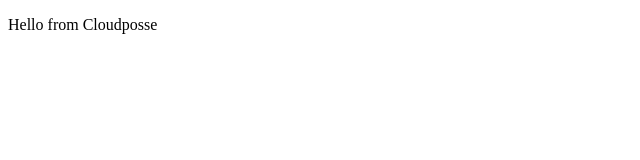
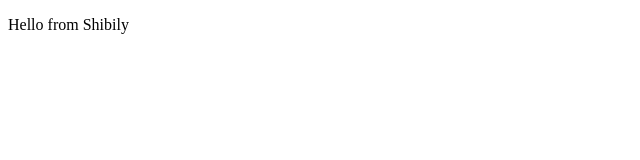
Before and after one commit to leshibily/cloudposse-terraform-demo, a plain HTML site: page src/index.html in a window 1280 px wide. Shown: the full height of the page, 0-640 px from the left. Drawn offline with Linux system fonts and the light colour scheme.

Commit message:
Updated src code

```diff
--- a/src/index.html
+++ b/src/index.html
@@ -4,6 +4,6 @@
     <title>Cloudposse demo</title>
   </head>
   <body>
-    <p>Hello from Cloudposse</p>
+    <p>Hello from Shibily</p>
   </body>
 </html>
```
